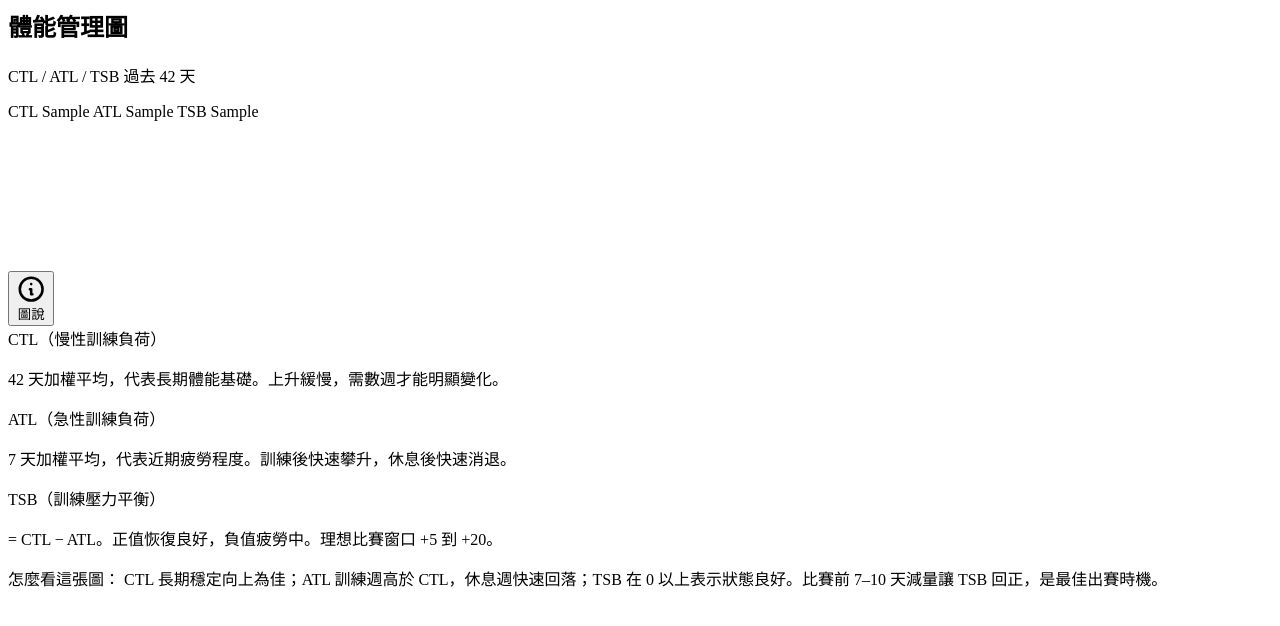
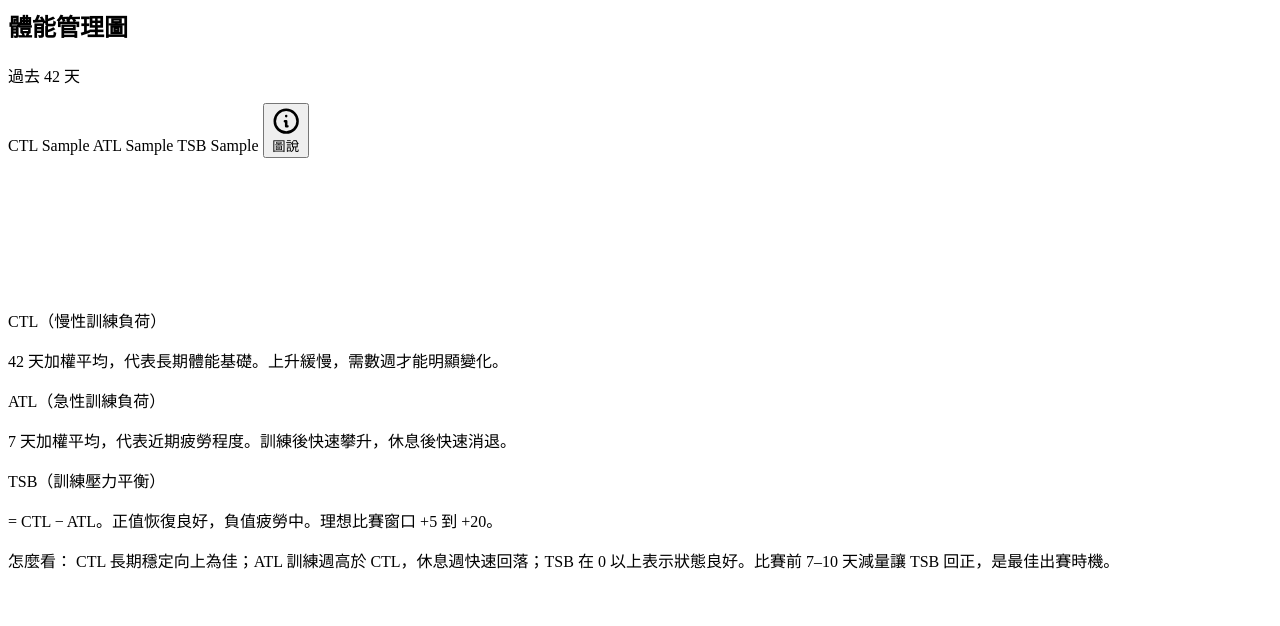
Before and after one commit to YC815/VeloData, a Flask app: template templates/partials/_pmc_chart.html in a window 1280 px wide. Shown: the top 626 px of the page. Run offline with Flask 3, Linux system fonts and the light colour scheme; the template is opened without the code that fills it: most values are stand-ins (such as "Sample title", 1, 10 or a date in 2020); a map, chart or similar area stays blank.

Commit message:
style: PMC 圖表 header 重構，圖說按鈕整合
- Header 加底線分區，標題字級縮小（section header 風格）
- TSB 徽章語意色改四段（emerald/zinc/amber/rose）
- 圖說 toggle 按鈕移入 header 右側，與徽章同行
- 移除 shadow-xl，邊框分隔視覺更乾淨

Co-authored-by: Cursor <cursoragent@cursor.com>

```diff
--- a/templates/partials/_pmc_chart.html
+++ b/templates/partials/_pmc_chart.html
@@ -1,70 +1,79 @@
-<div class="bg-zinc-900 p-6 rounded-2xl border border-white/8 mb-10">
-  <div class="flex items-start justify-between mb-4">
+<div class="bg-zinc-900 rounded-2xl border border-white/8 mb-6">
+
+  <!-- Header -->
+  <div class="flex items-center justify-between px-6 pt-4 pb-4 border-b border-white/6">
     <div>
-      <h2 class="text-lg font-bold text-zinc-200">體能管理圖</h2>
-      <p class="text-xs text-zinc-500 mt-0.5">CTL / ATL / TSB 過去 42 天</p>
+      <h2 class="text-sm font-semibold text-zinc-200">體能管理圖</h2>
+      <p class="text-[10px] text-zinc-500 font-mono mt-0.5">過去 42 天</p>
     </div>
-    <div class="flex gap-2 flex-wrap justify-end items-center">
-      <span
-        class="bg-cyan-950/40 border border-cyan-900/30 text-cyan-400 ctl-value text-xs px-3 py-1 rounded-full font-mono cursor-help"
-        title="CTL 慢性訓練負荷：42 天加權平均，代表長期體能基礎"
-      >CTL {{ pmc.current_ctl }}</span>
-      <span
-        class="bg-orange-950/40 border border-orange-900/30 text-orange-500 atl-value text-xs px-3 py-1 rounded-full font-mono cursor-help"
-        title="ATL 急性訓練負荷：7 天加權平均，代表近期疲勞程度"
-      >ATL {{ pmc.current_atl }}</span>
-      <span class="text-xs px-3 py-1 rounded-full font-mono cursor-help
-        {% if pmc.current_tsb >= 0 %}bg-green-900/40 border border-green-800/50 text-green-300
-        {% else %}bg-red-900/40 border border-red-800/50 text-red-300{% endif %}"
-        title="TSB 訓練壓力平衡 = CTL − ATL。正值恢復良好，負值疲勞累積中"
-      >TSB {% if pmc.current_tsb > 0 %}+{% endif %}{{ pmc.current_tsb }}</span>
+    <div class="flex items-center gap-2 flex-wrap justify-end">
+      <!-- CTL 徽章 -->
+      <span class="bg-cyan-950/40 border border-cyan-900/30 text-cyan-400 text-xs px-2.5 py-1 rounded-full font-mono cursor-help"
+        title="CTL 慢性訓練負荷：42 天加權平均，代表長期體能基礎">
+        CTL {{ pmc.current_ctl }}
+      </span>
+      <!-- ATL 徽章 -->
+      <span class="bg-orange-950/40 border border-orange-900/30 text-orange-500 text-xs px-2.5 py-1 rounded-full font-mono cursor-help"
+        title="ATL 急性訓練負荷：7 天加權平均，代表近期疲勞程度">
+        ATL {{ pmc.current_atl }}
+      </span>
+      <!-- TSB 徽章（語義色） -->
+      <span class="text-xs px-2.5 py-1 rounded-full font-mono cursor-help border
+        {% if pmc.current_tsb >= 5 %}bg-emerald-950/40 border-emerald-900/30 text-emerald-400
+        {% elif pmc.current_tsb >= 0 %}bg-zinc-800/60 border-white/10 text-zinc-300
+        {% elif pmc.current_tsb >= -20 %}bg-amber-950/40 border-amber-900/30 text-amber-400
+        {% else %}bg-rose-950/40 border-rose-900/30 text-rose-400{% endif %}"
+        title="TSB = CTL − ATL。正值恢復良好，負值疲勞累積中">
+        TSB {% if pmc.current_tsb > 0 %}+{% endif %}{{ pmc.current_tsb }}
+      </span>
+      <!-- 圖說按鈕（移到 header） -->
+      <button
+        id="pmcLegendToggle"
+        onclick="togglePmcLegend()"
+        class="flex items-center gap-1 px-2.5 py-1 rounded-full bg-zinc-800 border border-white/8 text-zinc-500 hover:text-zinc-200 hover:border-white/20 transition-colors text-xs"
+      >
+        <svg id="pmcLegendIcon" class="w-3 h-3" fill="none" stroke="currentColor" viewBox="0 0 24 24" stroke-width="2">
+          <path stroke-linecap="round" stroke-linejoin="round" d="M13 16h-1v-4h-1m1-4h.01M21 12a9 9 0 11-18 0 9 9 0 0118 0z"/>
+        </svg>
+        <span id="pmcLegendLabel">圖說</span>
+      </button>
     </div>
   </div>
 
-  <div class="relative h-64">
+  <!-- 圖表 -->
+  <div class="relative h-64 px-2 pt-4 pb-2">
     <canvas id="pmcChart"></canvas>
   </div>
 
-  <div class="flex justify-end mt-3">
-    <button
-      id="pmcLegendToggle"
-      onclick="togglePmcLegend()"
-      class="flex items-center gap-1.5 px-3 py-1.5 rounded-full bg-zinc-800 border border-white/10 text-zinc-400 hover:text-zinc-200 hover:border-white/20 transition text-xs"
-    >
-      <svg id="pmcLegendIcon" class="w-3.5 h-3.5" fill="none" stroke="currentColor" viewBox="0 0 24 24" stroke-width="2">
-        <path stroke-linecap="round" stroke-linejoin="round" d="M13 16h-1v-4h-1m1-4h.01M21 12a9 9 0 11-18 0 9 9 0 0118 0z"/>
-      </svg>
-      <span id="pmcLegendLabel">圖說</span>
-    </button>
-  </div>
-
-  <div id="pmcLegend" class="hidden mt-3 pt-4 border-t border-white/8">
+  <!-- 圖說（展開） -->
+  <div id="pmcLegend" class="hidden border-t border-white/6 px-6 pt-4 pb-5">
     <div class="grid grid-cols-1 sm:grid-cols-3 gap-4 text-xs mb-4">
       <div class="flex gap-2.5 items-start">
-        <span class="mt-0.5 w-2.5 h-2.5 rounded-full bg-blue-400 flex-shrink-0"></span>
+        <span class="mt-0.5 w-2.5 h-2.5 rounded-full bg-cyan-400 flex-shrink-0"></span>
         <div>
-          <span class="text-zinc-300 font-semibold">CTL（慢性訓練負荷）</span>
+          <span class="text-zinc-200 font-semibold">CTL（慢性訓練負荷）</span>
           <p class="text-zinc-500 mt-0.5 leading-relaxed">42 天加權平均，代表長期體能基礎。上升緩慢，需數週才能明顯變化。</p>
         </div>
       </div>
       <div class="flex gap-2.5 items-start">
-        <span class="mt-0.5 w-2.5 h-2.5 rounded-full bg-orange-400 flex-shrink-0"></span>
+        <span class="mt-0.5 w-2.5 h-2.5 rounded-full bg-orange-500 flex-shrink-0"></span>
         <div>
-          <span class="text-zinc-300 font-semibold">ATL（急性訓練負荷）</span>
+          <span class="text-zinc-200 font-semibold">ATL（急性訓練負荷）</span>
           <p class="text-zinc-500 mt-0.5 leading-relaxed">7 天加權平均，代表近期疲勞程度。訓練後快速攀升，休息後快速消退。</p>
         </div>
       </div>
       <div class="flex gap-2.5 items-start">
-        <span class="mt-0.5 w-2.5 h-2.5 rounded-full bg-green-400 flex-shrink-0"></span>
+        <span class="mt-0.5 w-2.5 h-2.5 rounded-full bg-emerald-400 flex-shrink-0"></span>
         <div>
-          <span class="text-zinc-300 font-semibold">TSB（訓練壓力平衡）</span>
+          <span class="text-zinc-200 font-semibold">TSB（訓練壓力平衡）</span>
           <p class="text-zinc-500 mt-0.5 leading-relaxed">= CTL − ATL。正值恢復良好，負值疲勞中。理想比賽窗口 +5 到 +20。</p>
         </div>
       </div>
     </div>
-    <div class="bg-zinc-800/50 rounded-xl p-3 text-xs text-zinc-400 leading-relaxed">
-      <span class="text-zinc-300 font-semibold">怎麼看這張圖：</span>
+    <div class="bg-zinc-800/40 rounded-xl p-3 text-xs text-zinc-400 leading-relaxed border border-white/6">
+      <span class="text-zinc-300 font-semibold">怎麼看：</span>
       CTL 長期穩定向上為佳；ATL 訓練週高於 CTL，休息週快速回落；TSB 在 0 以上表示狀態良好。比賽前 7–10 天減量讓 TSB 回正，是最佳出賽時機。
     </div>
   </div>
+
 </div>
```
